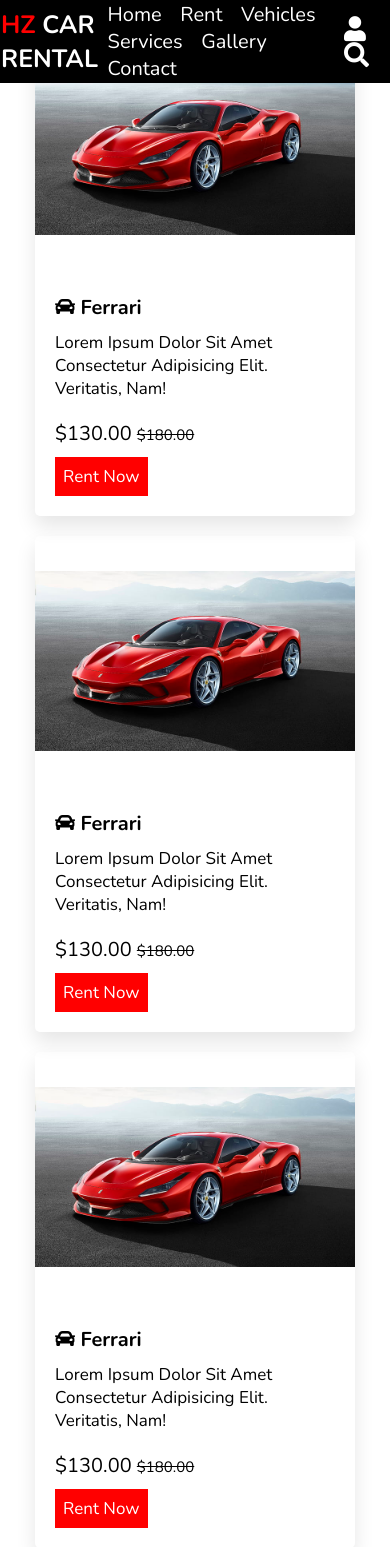
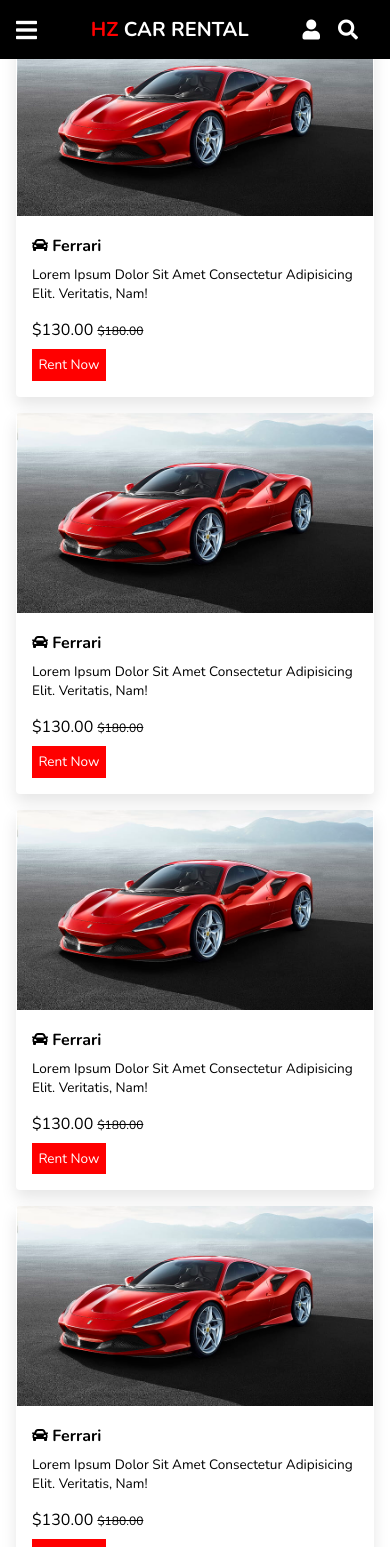
Before and after one commit to HakanZavrak/Car-Rental-Site, a PHP site: page /cars.html in a window 390 px wide; the page is wider, and only the part inside the window is pictured. Shown: the top 1547 px of that part. Run offline with PHP 8.4, Linux system fonts and the light colour scheme.

Commit message:
Added media query and payment css codes

```diff
--- a/style.css
+++ b/style.css
@@ -296,6 +296,7 @@ header .search-bar-container label:hover{
 
 .services .box-container{
   display: flex;
+  flex-wrap: wrap;
   gap:1.5rem;
 }
 
@@ -720,3 +721,135 @@ label {
   -webkit-transform: translate3d(0, 0, 0);
   transform: translate3d(0, 0, 0);
 }
+@media (max-width:1200px){
+
+  html{
+    font-size: 55%;
+  }
+
+}
+
+@media (max-width:991px){
+
+  header{
+    padding:2rem;
+  }
+  footer{
+    padding:2rem;
+  }
+
+  section{
+    padding:2rem;
+  }
+
+}
+
+@media (max-width:768px){
+
+  #menu-bar{
+    display: initial;
+  }
+
+  header .navbar{
+    position: absolute;
+    top:100%; right:0; left: 0;
+    background: black;
+    border-top: .1rem solid black;
+    padding:1rem 2rem;
+    clip-path: polygon(0 0, 100% 0, 100% 0, 0 0);
+  }
+
+  header .navbar.active{
+    clip-path: polygon(0 0, 100% 0, 100% 100%, 0 100%);
+  }
+
+  header .navbar a{
+    display: block;
+    border-radius: .5rem;
+    padding:1.5rem;
+    margin:1.5rem 0;
+    background:rgb(0, 0, 0);
+  }
+}
+
+@media (max-width:450px){
+  footer{
+    padding:2rem;
+  }
+
+  html{
+    font-size: 50%;
+  }
+
+  .heading span{
+    font-size: 2.5rem;
+  }
+
+  .contact .row form .inputBox input{
+    width:100%;
+  }
+}
+/*payment section*/
+.payment .box-container{
+  display: flex;
+  flex-wrap: wrap;
+  gap:1.5rem;
+}
+
+.payment .box-container .box{
+  flex: auto;
+  border-radius: .5rem;
+  padding:5rem;
+  text-align: center;
+}
+
+.payment .box-container .box ikon{
+  padding:1rem;
+  font-size: 5rem;
+  color:green;
+}
+.payment .box-container .box currikon{
+  padding:1rem;
+  font-size: 5rem;
+  color:orange;
+}
+.paymentcard .row form{
+  display: flex;
+  flex-wrap: wrap;
+}
+.paymentcard .row form .inputBox payikon{
+  color:black;
+  padding: 1rem;
+  border-radius: 2rem;
+  font-size: 3rem;
+}
+
+.paymentcard .row form .inputBox input{
+  width:70%;
+  padding:1rem;
+  border:.1rem solid rgba(0,0,0,.1);
+  font-size: 1.7rem;
+  color:black;
+}
+.paybtn{
+  display: inline-block;
+  background:grey;
+  color:black;
+  padding:5rem;
+  border:.2rem;
+  cursor: pointer;
+  font-size: 1.7rem;
+}
+.paybtn:hover{
+  background:black;
+  color:red;
+}
+
+.paymentcard .row form .inputBox h3{
+  font-size: 2rem;
+  padding:1rem 0;
+  color:black;
+}
+.paymentcard .row{
+  display: flex;
+}
```
